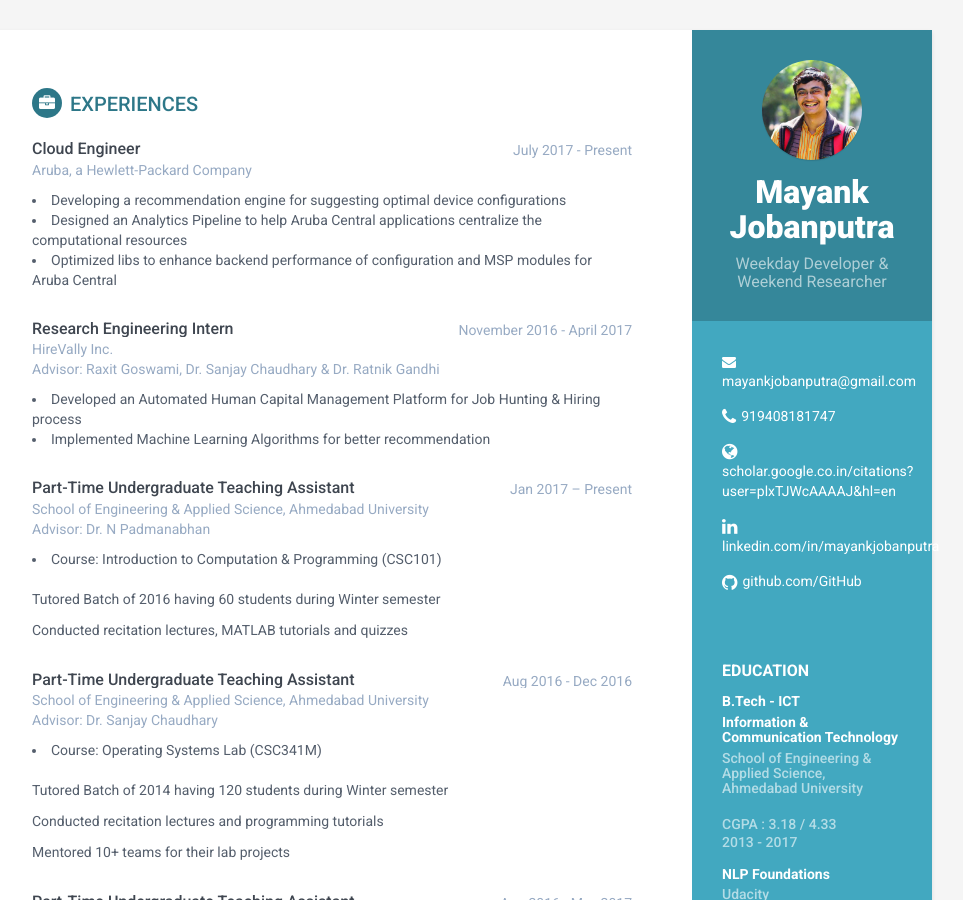
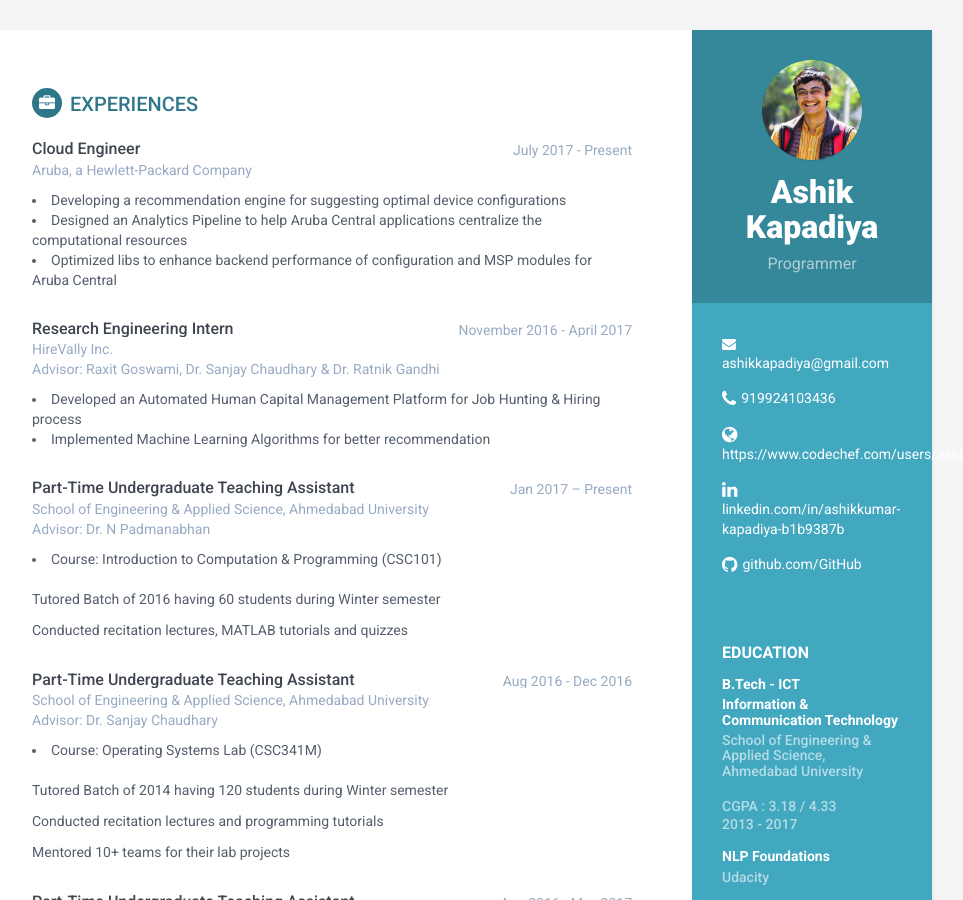
Before and after one commit to ashikkapadiya/ashikkapadiya.github.io, a Jekyll site: the page built from index.html, in a window 1280 px wide and 900 px high. Shown: the whole window, without its empty margins (188-1151 px from the left). Built offline with Jekyll 4.4.1, drawn with Linux system fonts in a browser that asks for light colours.

Commit message:
Update _config.yml

```diff
--- a/_config.yml
+++ b/_config.yml
@@ -13,15 +13,15 @@ baseurl: '/ashikkapadiya1.github.io' #change it according to your repository nam
 
 
 #Profile information
-name: Mayank Jobanputra
-tagline: Weekday Developer & Weekend Researcher
+name: Ashik Kapadiya
+tagline: Programmer
 pic: profile.png  #place a 100x100 picture inside /assets/images/ folder and provide the name of the file below
 
 #sidebar links
-email: mayankjobanputra@gmail.com
-phone: +919408181747
-website: scholar.google.co.in/citations?user=plxTJWcAAAAJ&hl=en #do not add http://
-linkedin: mayankjobanputra
-github: mayankjobanputra
+email: ashikkapadiya@gmail.com
+phone: +919924103436
+website: https://www.codechef.com/users/ashikkapadiya
+linkedin: ashikkumar-kapadiya-b1b9387b
+github: ashikkapadiya
 
 #Update all the sections by editing the files inside _includes folder.
```
